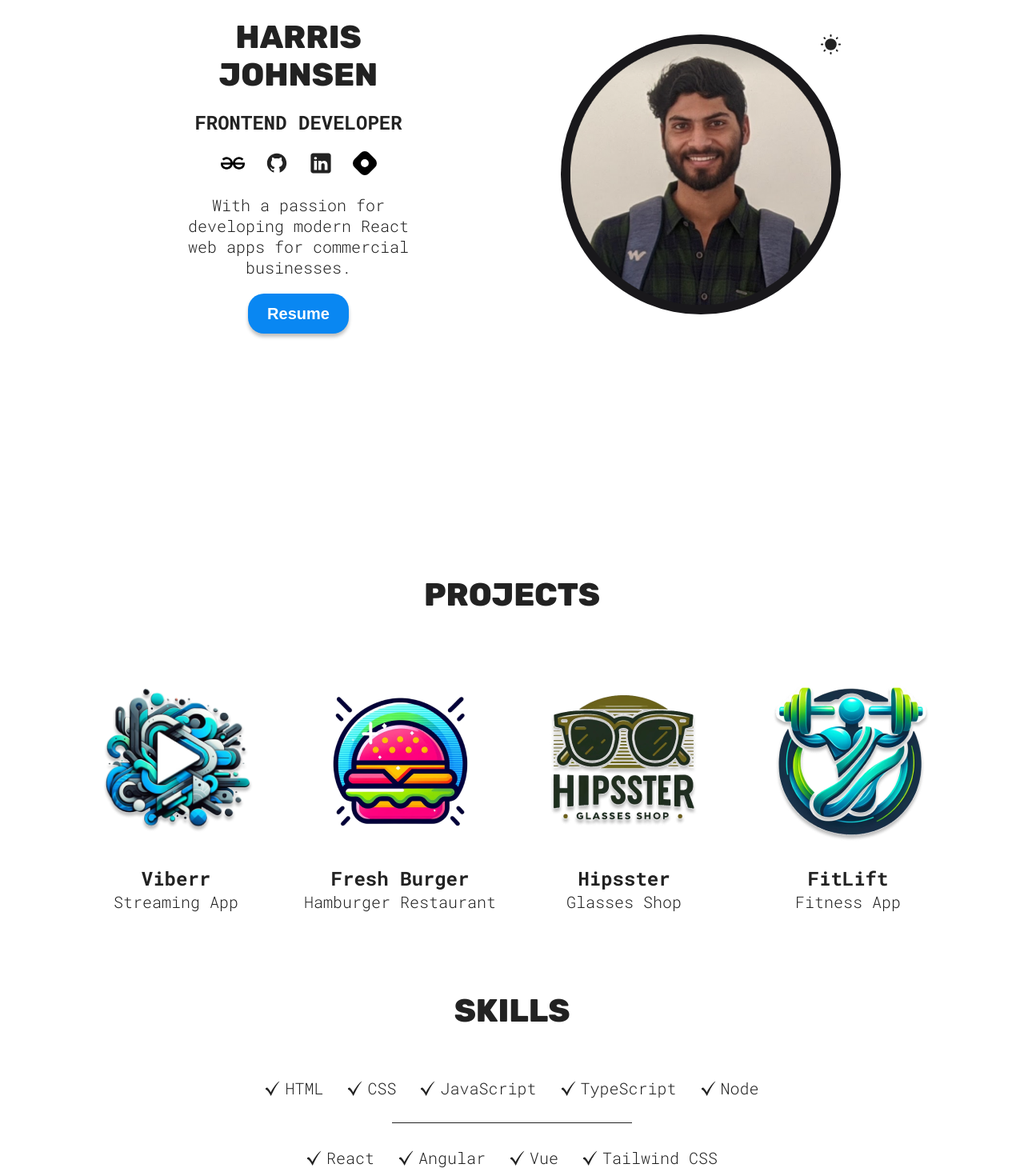
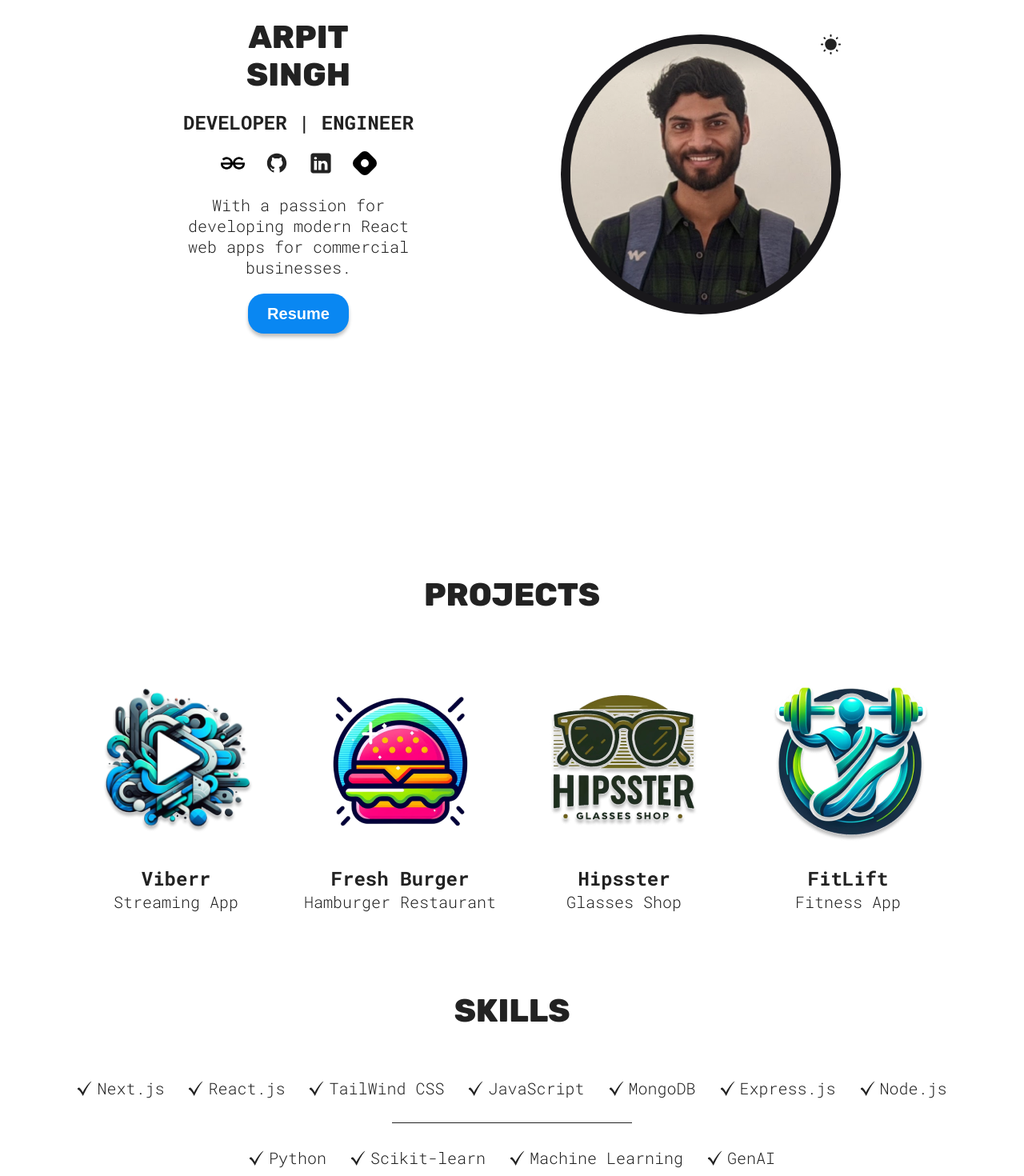
Before and after one commit to ArpitSingh73/Portfolio, a React (Vite) app: page / in a window 1280 px wide. Shown: the part 180-1650 px from the top of the page at 80% size. Built offline with nearby package versions, Linux system fonts and the light colour scheme.

Commit message:
changed about.

```diff
--- a/src/sections/Hero/Hero.jsx
+++ b/src/sections/Hero/Hero.jsx
@@ -29,7 +29,7 @@ function Hero() {
         <img
           src={heroImg}
           className={styles.hero}
-          alt="Profile picture of Harris Johnsen"
+          alt="Profile picture of Arpit Singh"
         />
         <img
           className={styles.colorMode}
@@ -40,11 +40,11 @@ function Hero() {
       </div>
       <div className={styles.info}>
         <h1>
-          Harris
+          Arpit
           <br />
-          Johnsen
+          Singh
         </h1>
-        <h2>Frontend Developer</h2>
+        <h2>Developer | Engineer</h2>
         <span>
           <a href="https://geeksforgeeks.org/" target="_blank">
             <img src={gfgIcon} alt="Twitter icon" />
--- a/src/sections/Skills/Skills.jsx
+++ b/src/sections/Skills/Skills.jsx
@@ -12,25 +12,27 @@ function Skills() {
     <section id="skills" className={styles.container}>
       <h1 className="sectionTitle">Skills</h1>
       <div className={styles.skillList}>
-        <SkillList src={checkMarkIcon} skill="HTML" />
-        <SkillList src={checkMarkIcon} skill="CSS" />
+        <SkillList src={checkMarkIcon} skill="Next.js" />
+        <SkillList src={checkMarkIcon} skill="React.js" />
+        <SkillList src={checkMarkIcon} skill="TailWind CSS" />
         <SkillList src={checkMarkIcon} skill="JavaScript" />
-        <SkillList src={checkMarkIcon} skill="TypeScript" />
-        <SkillList src={checkMarkIcon} skill="Node" />
+        <SkillList src={checkMarkIcon} skill="MongoDB" />
+        <SkillList src={checkMarkIcon} skill="Express.js" />
+        <SkillList src={checkMarkIcon} skill="Node.js" />
       </div>
       <hr />
       <div className={styles.skillList}>
-        <SkillList src={checkMarkIcon} skill="React" />
-        <SkillList src={checkMarkIcon} skill="Angular" />
-        <SkillList src={checkMarkIcon} skill="Vue" />
-        <SkillList src={checkMarkIcon} skill="Tailwind CSS" />
+        <SkillList src={checkMarkIcon} skill="Python" />
+        <SkillList src={checkMarkIcon} skill="Scikit-learn" />
+        <SkillList src={checkMarkIcon} skill="Machine Learning" />
+        <SkillList src={checkMarkIcon} skill="GenAI" />
       </div>
       <hr />
       <div className={styles.skillList}>
-        <SkillList src={checkMarkIcon} skill="Redux" />
-        <SkillList src={checkMarkIcon} skill="Webpack" />
-        <SkillList src={checkMarkIcon} skill="Git" />
-        <SkillList src={checkMarkIcon} skill="Jest" />
+        <SkillList src={checkMarkIcon} skill="HTML" />
+        <SkillList src={checkMarkIcon} skill="CSS" />
+        <SkillList src={checkMarkIcon} skill="JAVA" />
+        <SkillList src={checkMarkIcon} skill="C" />
         <SkillList src={checkMarkIcon} skill="Bootstrap" />
       </div>
     </section>
```
